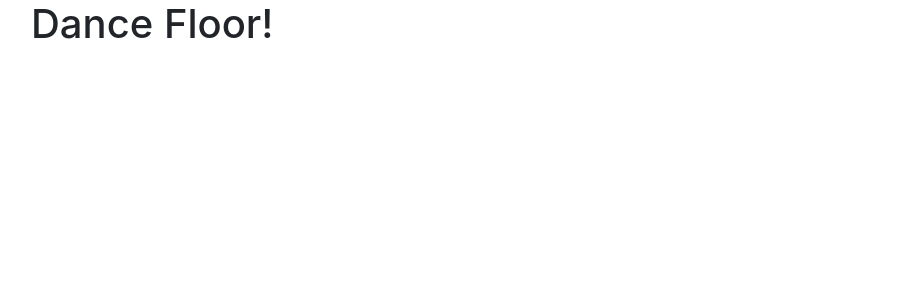
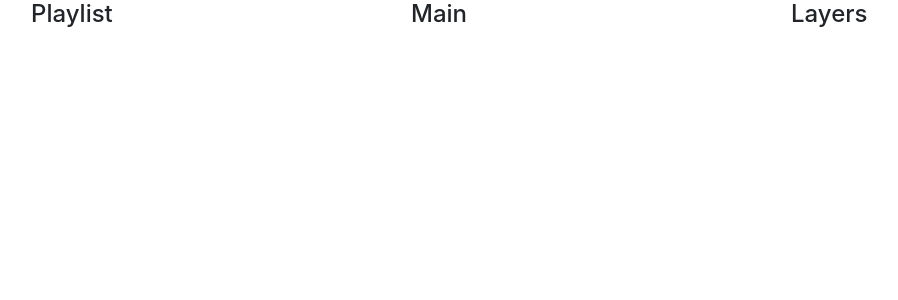
Before and after one commit to tennessee-garage/ddfui, a React (Create React App) app: page / in a window 1280 px wide. Shown: the top 300 px of the page, without its empty margins (54-952 px from the left). Built offline with nearby package versions, Linux system fonts and the light colour scheme.

Commit message:
Scaffold out the controller component.

```diff
--- a/src/App.js
+++ b/src/App.js
@@ -1,5 +1,7 @@
 import React from 'react';
-import { Container, Row, Col } from 'react-bootstrap';
+import { Container } from 'react-bootstrap';
+
+import DanceFloorController from './components/DanceFloorController';
 
 import 'bootstrap/dist/css/bootstrap.css';
 import './App.css';
@@ -7,11 +9,7 @@ import './App.css';
 function App() {
   return (
     <Container>
-      <Row>
-        <Col>
-          <h1>Dance Floor!</h1>
-        </Col>
-      </Row>
+      <DanceFloorController />
     </Container>
   );
 }
--- /dev/null
+++ b/src/components/DanceFloorController.js
@@ -0,0 +1,24 @@
+import React from 'react';
+import { Row, Col } from 'react-bootstrap';
+
+export default class DanceFloorController extends React.Component {
+    constructor(props) {
+        super(props);
+    }
+
+    render() {
+        return (
+            <Row>
+                <Col md={4}>
+                    <h4>Playlist</h4>
+                </Col>
+                <Col md={4}>
+                    <h4>Main</h4>
+                </Col>
+                <Col md={4}>
+                    <h4>Layers</h4>
+                </Col>
+            </Row>
+        )
+    }
+};
```
